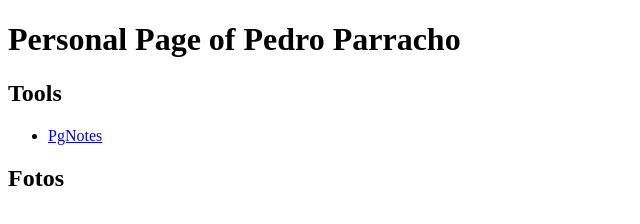
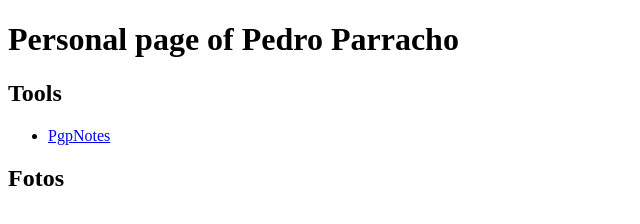
Before and after one commit to berserck/pgp-personal-website, a plain HTML site: page index.html in a window 1280 px wide. Shown: the whole page, without its empty margins (0-640 px from the left). Drawn offline with Linux system fonts and the light colour scheme.

```diff
--- a/index.html
+++ b/index.html
@@ -9,10 +9,10 @@
   <link rel="shortcut icon" href="favicon.ico" type="image/vnd.microsoft.icon">
   </head>
   <body>
-  <h1>Personal Page of Pedro Parracho</h1>
+  <h1>Personal page of Pedro Parracho</h1>
   <h2>Tools</h2>
   <ul>
-    <li><a href="pgp-notes/index.html"> PgNotes</a></li>
+    <li><a href="pgp-notes/index.html"> PgpNotes</a></li>
   </ul>
   <h2>Fotos</h2>
   <ul></ul>
```
